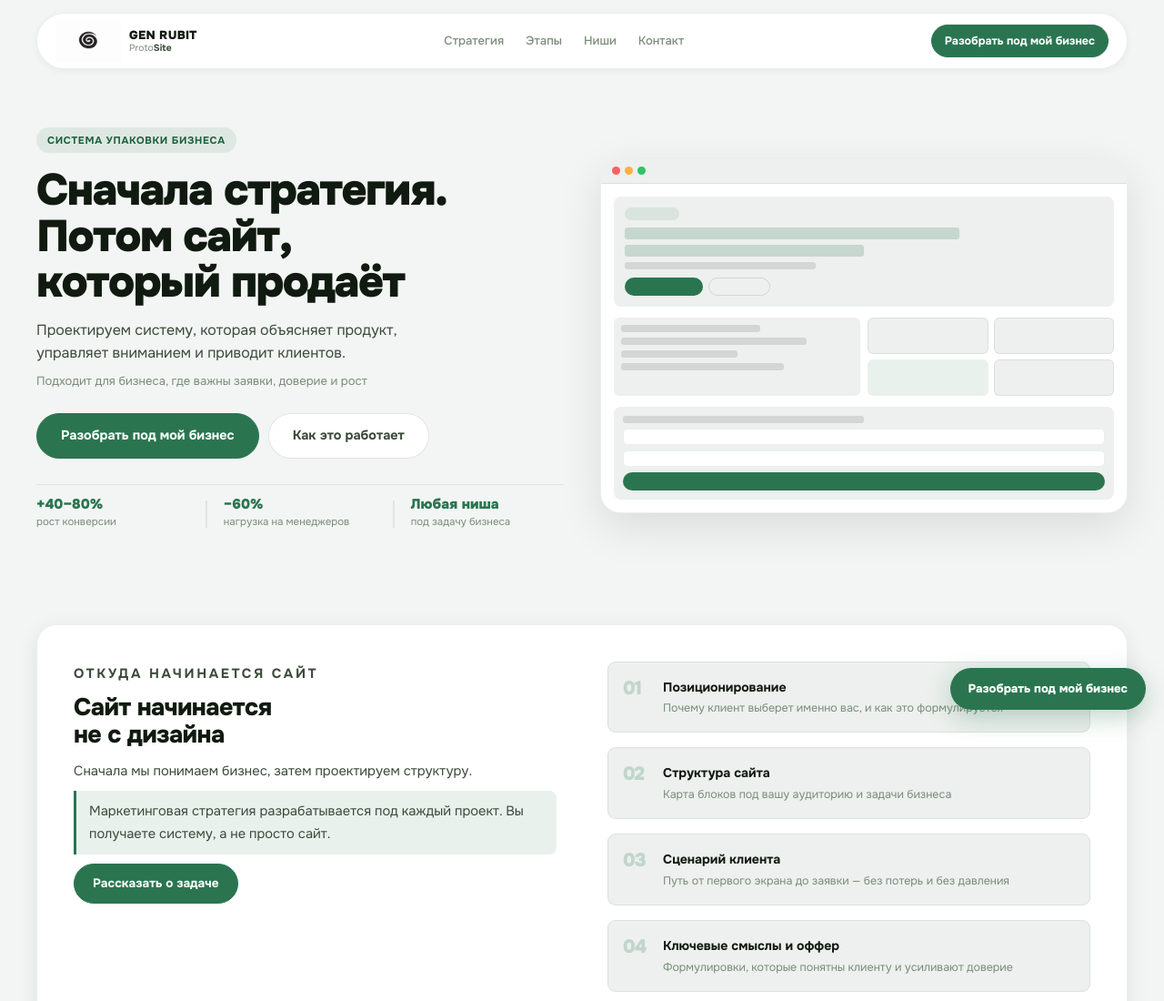
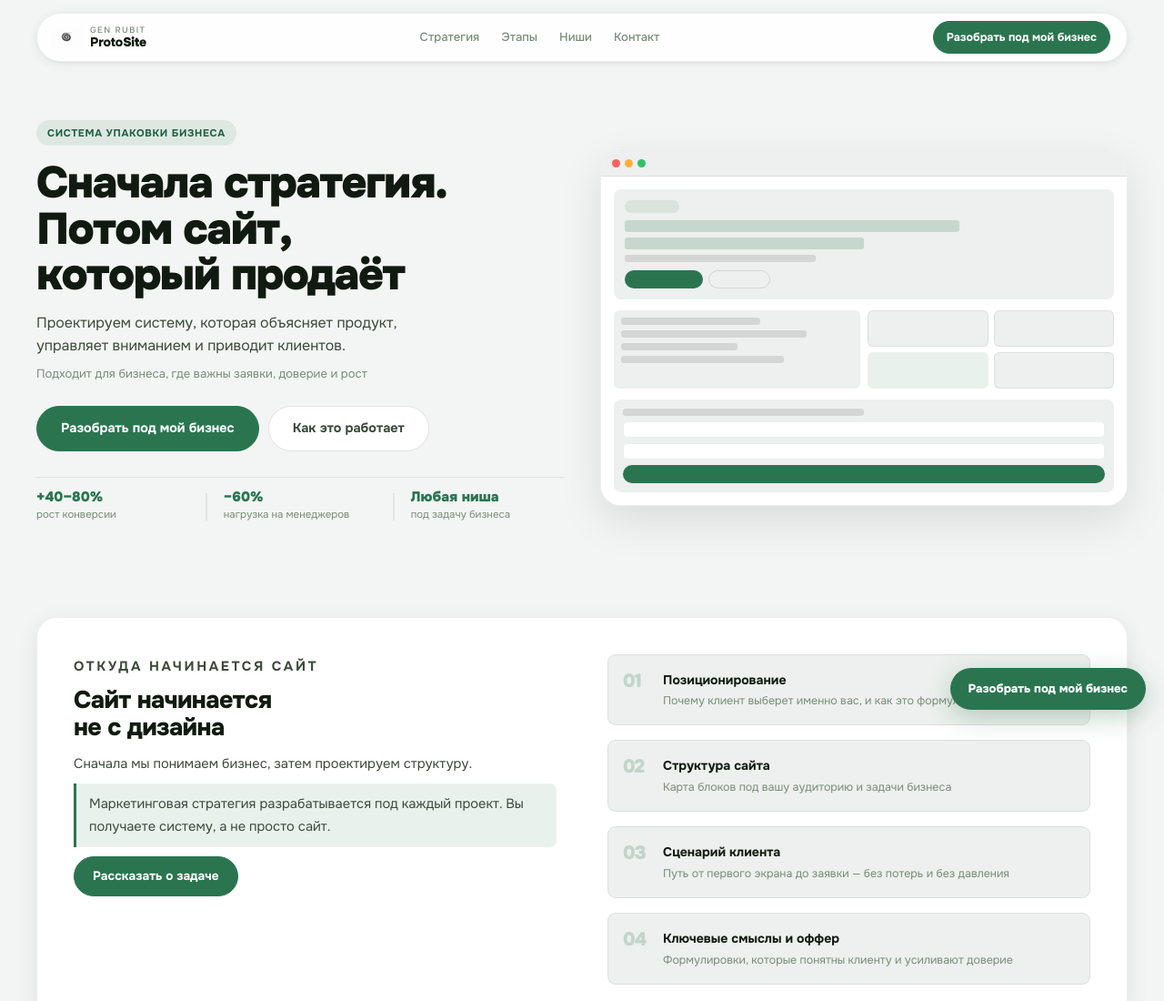
Before and after one commit to genfreemix/krayur-travel-demo, a website built with Vite: page index.html in a window 1280 px wide. Shown: the top 1100 px of the page at 91% size. Built offline with nearby package versions, Linux system fonts and the light colour scheme.

Commit message:
nav: premium header — backdrop blur, GEN RUBIT subtle above ProtoSite bold, CTA hover scale

```diff
--- a/styles.css
+++ b/styles.css
@@ -89,6 +89,7 @@ h3 { font-weight: 700; line-height: 1.22; letter-spacing: -0.01em; }
 }
 .button:hover { transform: translateY(-2px); box-shadow: var(--shadow); }
 .button.primary { background: var(--accent); color: #fff; border-color: var(--accent); }
+.topbar .button.primary:hover { transform: scale(1.01) translateY(-1px); box-shadow: 0 4px 16px rgba(42,117,80,0.28); }
 .button.secondary { border-color: var(--border-mid); background: var(--surface); color: var(--text-mid); }
 .button.sm { min-height: 36px; padding: 0 14px; font-size: 0.78rem; }
 .button.lg { min-height: 50px; padding: 0 26px; font-size: 0.90rem; }
@@ -115,12 +116,14 @@ h3 { font-weight: 700; line-height: 1.22; letter-spacing: -0.01em; }
   justify-content: space-between;
   align-items: center;
   gap: 20px;
-  padding: 6px 20px;
+  padding: 8px 18px 8px 14px;
   margin-top: 14px;
   border: 1.5px solid var(--border);
   border-radius: 999px;
-  background: var(--surface);
-  box-shadow: var(--shadow-sm);
+  background: rgba(255,255,255,0.88);
+  backdrop-filter: blur(12px);
+  -webkit-backdrop-filter: blur(12px);
+  box-shadow: 0 2px 12px rgba(0,0,0,0.07), 0 1px 3px rgba(0,0,0,0.05);
   position: sticky;
   top: 10px;
   z-index: 100;
@@ -130,32 +133,39 @@ h3 { font-weight: 700; line-height: 1.22; letter-spacing: -0.01em; }
   display: inline-flex;
   flex-direction: row;
   align-items: center;
-  gap: 9px;
+  gap: 8px;
 }
 
 .brand-logo {
-  height: 48px;
+  height: 24px;
   width: auto;
   display: block;
   flex-shrink: 0;
+  opacity: 0.88;
 }
 
 .brand-text {
   display: flex;
   flex-direction: column;
-  gap: 0px;
-  line-height: 1.2;
+  gap: 1px;
+  line-height: 1;
 }
 
 .brand-title {
-  font-size: 0.82rem;
-  font-weight: 900;
-  color: var(--text);
-  letter-spacing: 0.02em;
+  font-size: 0.58rem;
+  font-weight: 500;
+  color: var(--muted);
+  letter-spacing: 0.15em;
+  text-transform: uppercase;
 }
 
-.brand-name { font-size: 0.65rem; color: var(--muted); }
-.brand-name strong { font-weight: 700; color: var(--text-mid); }
+.brand-name {
+  font-size: 0.88rem;
+  font-weight: 800;
+  color: var(--text);
+  letter-spacing: -0.01em;
+}
+.brand-name strong { font-weight: 900; color: var(--text); }
 
 .topbar-links {
   display: flex;
@@ -165,7 +175,7 @@ h3 { font-weight: 700; line-height: 1.22; letter-spacing: -0.01em; }
   font-size: 0.82rem;
   font-weight: 500;
 }
-.topbar-links a:hover { color: var(--text); }
+.topbar-links a:hover { color: var(--text); transition: color 0.15s; }
 
 /* ─── HERO ────────────────────────────────────────────────── */
 
```
